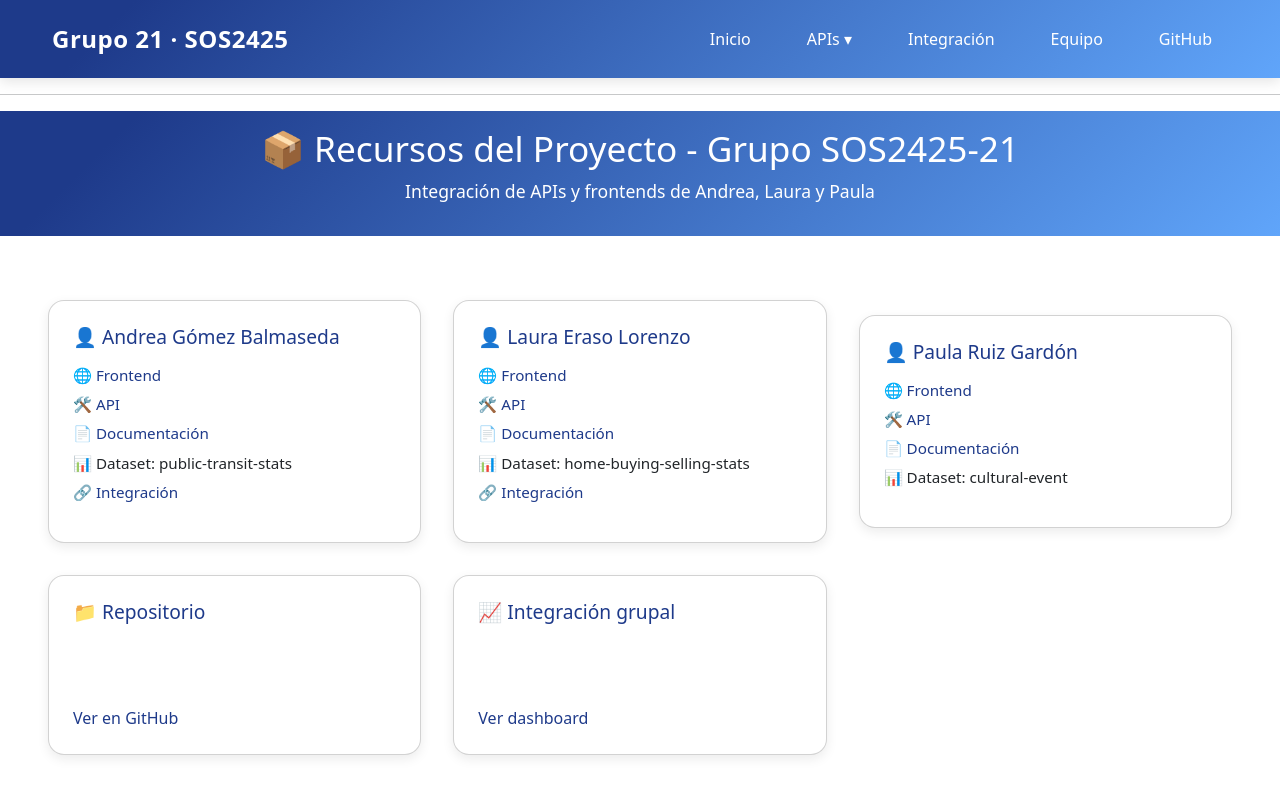
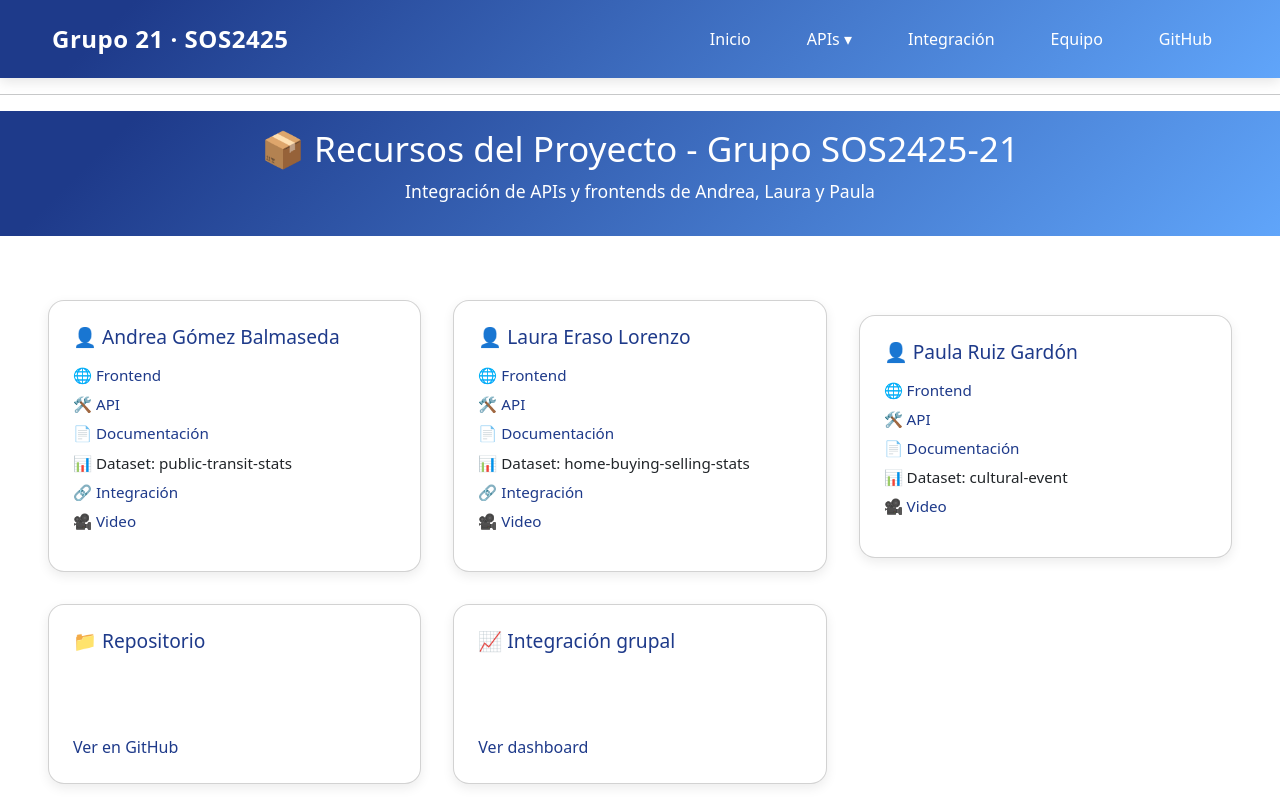
Before and after one commit to gti-sos/SOS2425-21, a SvelteKit app in the folder src/front/: page / in a window 1280 px wide. Shown: the top 800 px of the page. Built offline with nearby package versions, Linux system fonts and the light colour scheme.

Commit message:
video agb

```diff
--- a/src/front/src/routes/+page.svelte
+++ b/src/front/src/routes/+page.svelte
@@ -13,7 +13,8 @@
 			api: `${baseAPI}/public-transit-stats`,
 			postman: 'https://documenter.getpostman.com/view/41997974/2sB2cSi4as',
 			dataset: 'public-transit-stats',
-			integration: '/integrations/AGB'
+			integration: '/integrations/AGB',
+			video: 'https://youtu.be/tAId_8VpFZY'
 		},
 		{
 			name: 'Laura Eraso Lorenzo',
@@ -21,7 +22,8 @@
 			api: `${baseAPI}/home-buying-selling-stats`,
 			postman: 'https://documenter.getpostman.com/view/42241739/2sB2cUANcY',
 			dataset: 'home-buying-selling-stats',
-			integration: '/integrations/LEL'
+			integration: '/integrations/LEL',
+			video:'https://youtu.be/tAId_8VpFZY'
 		},
 		{
 			name: 'Paula Ruiz Gardón',
@@ -29,7 +31,8 @@
 			api: `${baseAPI}/cultural-event`,
 			postman: 'https://documenter.getpostman.com/view/42397783/2sB2cUBNpz',
 			dataset: 'cultural-event',
-			integration: ''
+			integration: '',
+			video:'https://youtu.be/tAId_8VpFZY'
 		}
 	];
 
@@ -53,6 +56,7 @@
 				{#if member.integration}
 					<li><a href={member.integration}>🔗 Integración</a></li>
 				{/if}
+				<li><a href={member.video}>🎥 Video</a></li>
 			</ul>
 		</div>
 	{/each}
```
